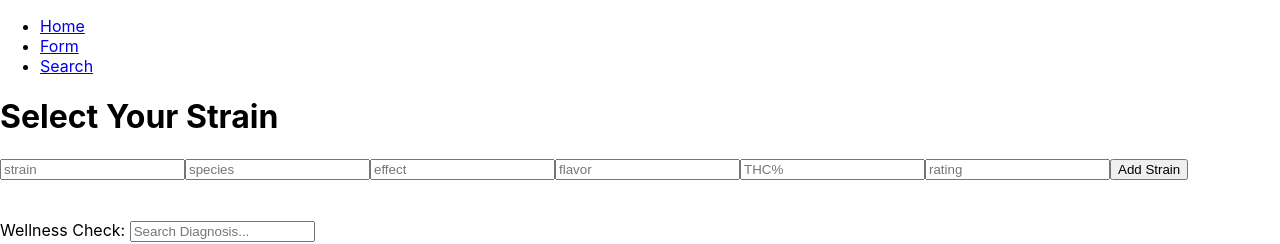
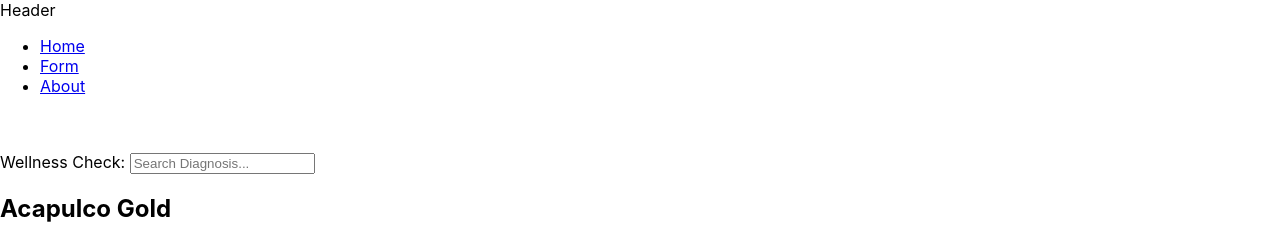
Before and after one commit to LcMason/Strains, a React (Create React App) app: page / in a window 1280 px wide. Shown: the top 244 px of the page. Built offline with nearby package versions, Linux system fonts and the light colour scheme; data requests are answered from the project's data file.

Commit message:
moves POST request from Container componenet to Form component

```diff
--- a/src/App.js
+++ b/src/App.js
@@ -4,13 +4,13 @@ import React from 'react'
 // import ReactDOM from 'react-dom/client';
 import Navbar from "./components/Navbar"
 import Search from "./components/Search"
-import Home from "./components/Home"
+// import Home from "./components/Home"
 import Header from "./components/Header";
 import Container from "./components/Container";
 import Form from "./components/Form"
 import About from "./components/About"
 // import { BrowserRouter as Router, Route, Switch } from 'react-router-dom';
-import {BrowserRouter, Route, Switch} from 'react-router-dom'
+import {Route, Switch} from 'react-router-dom'
 // import reactRouterDom from 'react-router-dom';
 // import Card from './components/Card';
 
@@ -41,13 +41,11 @@ function App() {
 
   return (
     <div>
+      <Header />
       <Navbar />
       <Switch>
         <Route path="/form">
           <Form />
-        </Route>
-        <Route path="/search">
-          <Search />
         </Route>
         <Route path="/about">
           <About />
--- a/src/components/About.jsx
+++ b/src/components/About.jsx
@@ -1,4 +1,4 @@
-
+import React from "react";
 
 
 function About() {
--- a/src/components/Container.jsx
+++ b/src/components/Container.jsx
@@ -33,22 +33,19 @@ function Container() {
         // }
       // })
 
-    const createStrain = (strainObj) => {
-      fetch("http://localhost:3000/strains", {
-        method: "POST",
-        headers: {
-          "Content-type": "application/json",
-          "Accept": "application/json"
-        },
-        body: JSON.stringify(strainObj)
-      })
-      .then((r) => r.json())
-      .then((newStrain) =>setStrains(previousStrains => [...previousStrains, newStrain]))
-    }
+    // const createStrain = (strainObj) => {
+    //   fetch("http://localhost:3000/strains", {
+    //     method: "POST",
+    //     headers: {
+    //       "Content-type": "application/json",
+    //       "Accept": "application/json"
+    //     },
+    //     body: JSON.stringify(strainObj)
+    //   })
+    //   .then((r) => r.json())
+    //   .then((newStrain) =>setStrains(previousStrains => [...previousStrains, newStrain]))
+    // }
 
-    // const strainCards = strains.map((strain) => {
-    //     return <Card strain={strain} key={strain.id} />
-    // })
 
     //pass displayedStrains via props to Search and create a search for diagnosis to populate strain
     const filteredStrainsArr = strains.filter((strain) => {
@@ -57,7 +54,7 @@ function Container() {
 
   return (
     <div>
-       <Form createStrain={createStrain} />
+       {/* <Form createStrain={createStrain} /> */}
       <br></br>
       <br></br>
        <Search searchTerm={searchTerm} setSearchTerm={setSearchTerm} filteredStrainsArr={filteredStrainsArr} />
--- a/src/components/Form.jsx
+++ b/src/components/Form.jsx
@@ -1,6 +1,6 @@
 import React, {useState} from 'react'
 
-function Form({createStrain}) {
+function Form() {
     const [strainData, setStrainData] = useState({
         name: "",
         strain: "",
@@ -11,8 +11,22 @@ function Form({createStrain}) {
         THC: "",
         rating: ""
     })
+    const [strains, setStrains] = useState([]);
 
     // const [sortBy, setSortBy] = useState("")
+
+    const createStrain = (strainObj) => {
+      fetch("http://localhost:3000/strains", {
+        method: "POST",
+        headers: {
+          "Content-type": "application/json",
+          "Accept": "application/json"
+        },
+        body: JSON.stringify(strainObj)
+      })
+      .then((r) => r.json())
+      .then((newStrain) =>setStrains(previousStrains => [...previousStrains, newStrain]))
+    }
 
     const handleSubmit =(e) => {
       e.preventDefault();
--- a/src/components/Home.jsx
+++ b/src/components/Home.jsx
@@ -1,3 +1,6 @@
+import React from 'react'
+import Header from "./components/Header"
+
 
 
 function Home() {
--- a/src/components/Navbar.jsx
+++ b/src/components/Navbar.jsx
@@ -8,7 +8,7 @@ function Navbar() {
         <ul>
             <li><Link to="/">Home</Link></li>
             <li><Link to="/form">Form</Link></li>
-            <li><Link to="/search">Search</Link></li>
+            <li><Link to="/about">About</Link></li>
 
         </ul>
     </div>
```
